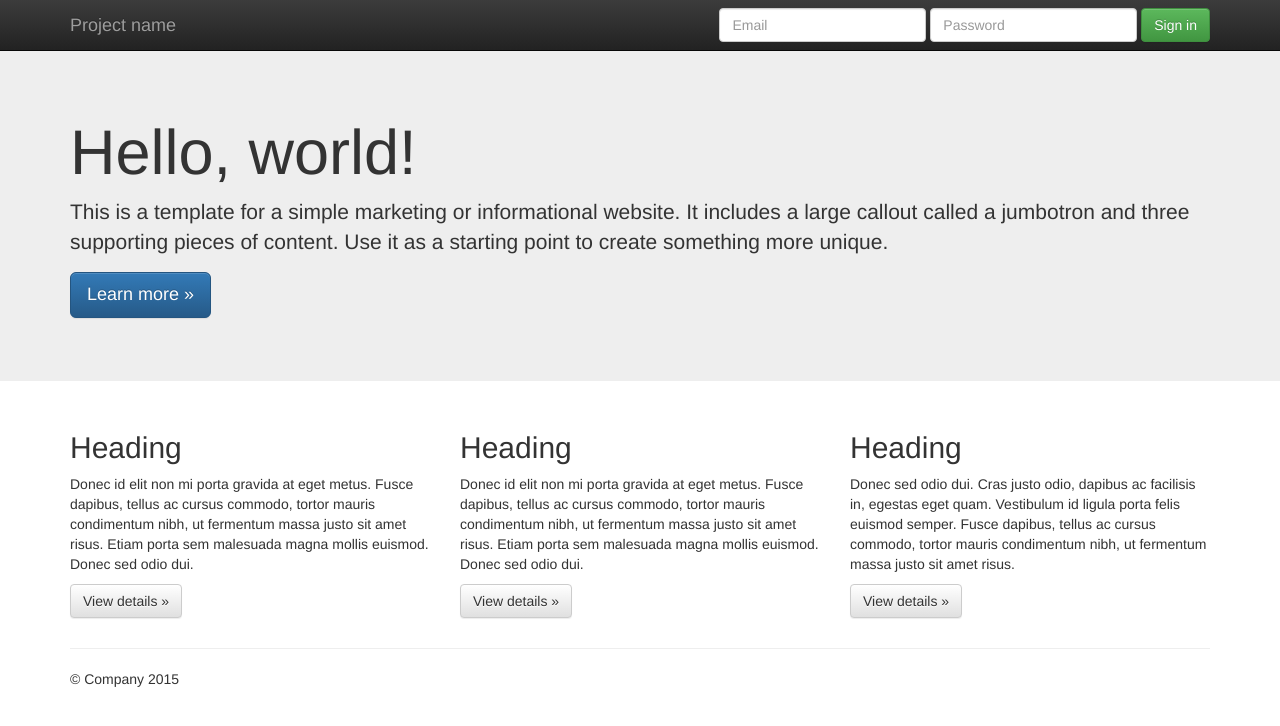
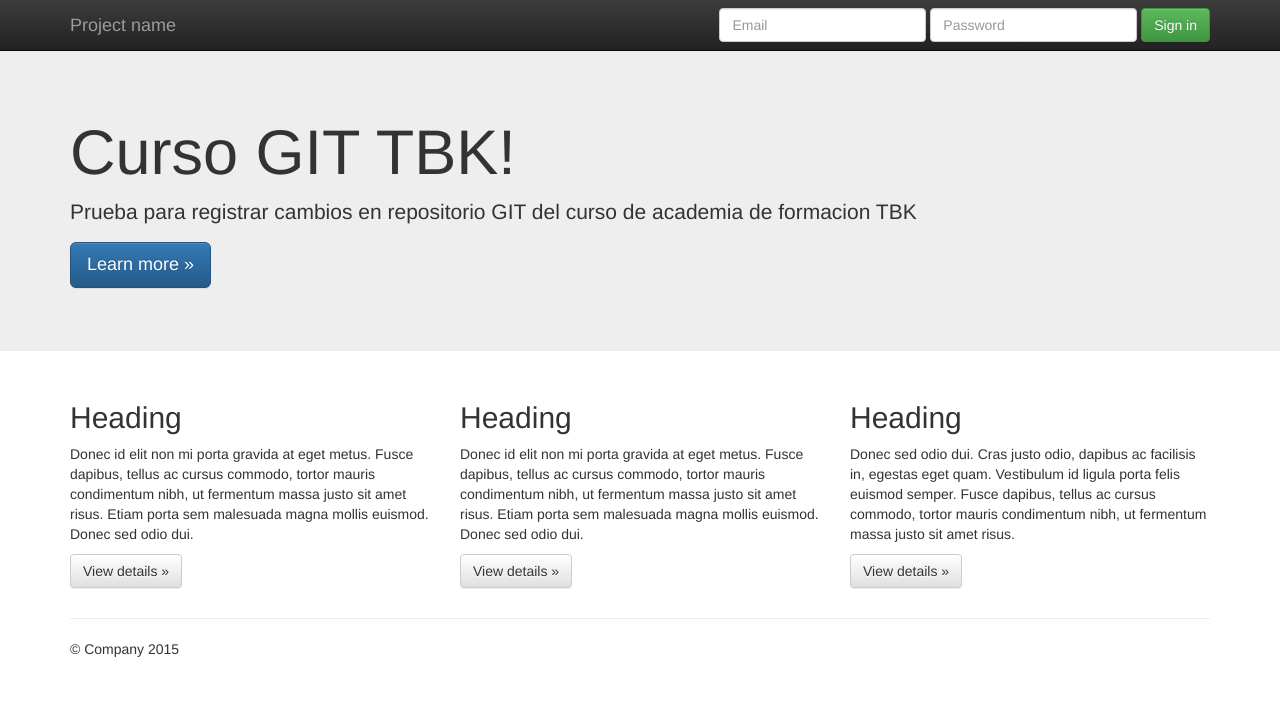
Before and after one commit to Oscaritop/Curso_GIT, a plain HTML site: page index.html in a window 1280 px wide. Drawn offline with nearby package versions, Linux system fonts and the light colour scheme.

Commit message:
Se actualiza template del sitio. se agrea feature del sitio

```diff
--- a/index.html
+++ b/index.html
@@ -55,8 +55,8 @@
     <!-- Main jumbotron for a primary marketing message or call to action -->
     <div class="jumbotron">
       <div class="container">
-        <h1>Hello, world!</h1>
-        <p>This is a template for a simple marketing or informational website. It includes a large callout called a jumbotron and three supporting pieces of content. Use it as a starting point to create something more unique.</p>
+        <h1>Curso GIT TBK!</h1>
+        <p>Prueba para registrar cambios en repositorio GIT del curso de academia de formacion TBK</p>
         <p><a class="btn btn-primary btn-lg" href="#" role="button">Learn more &raquo;</a></p>
       </div>
     </div>
```
